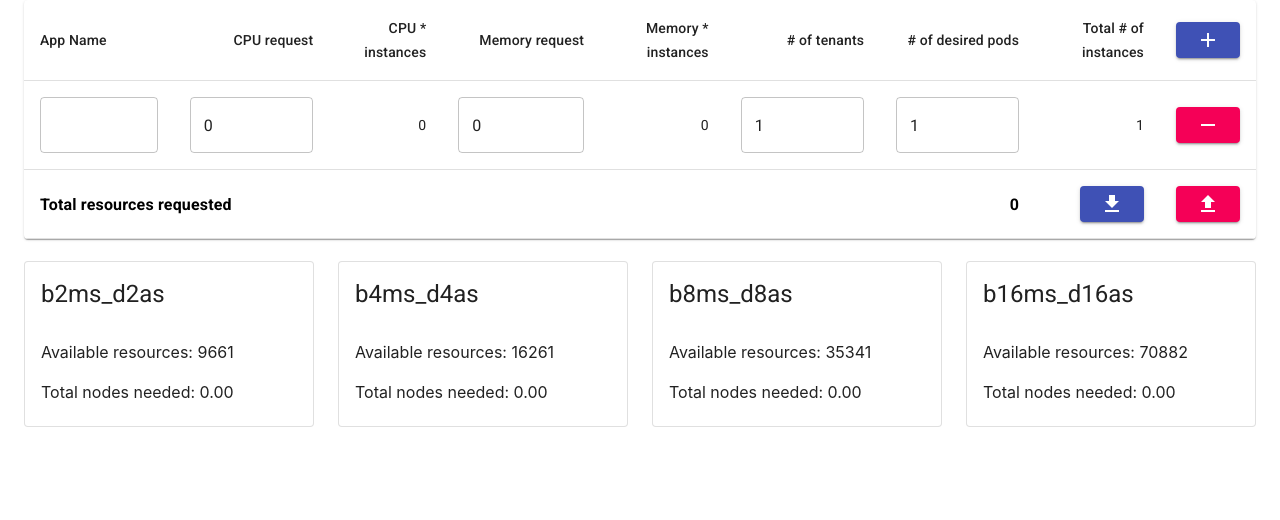
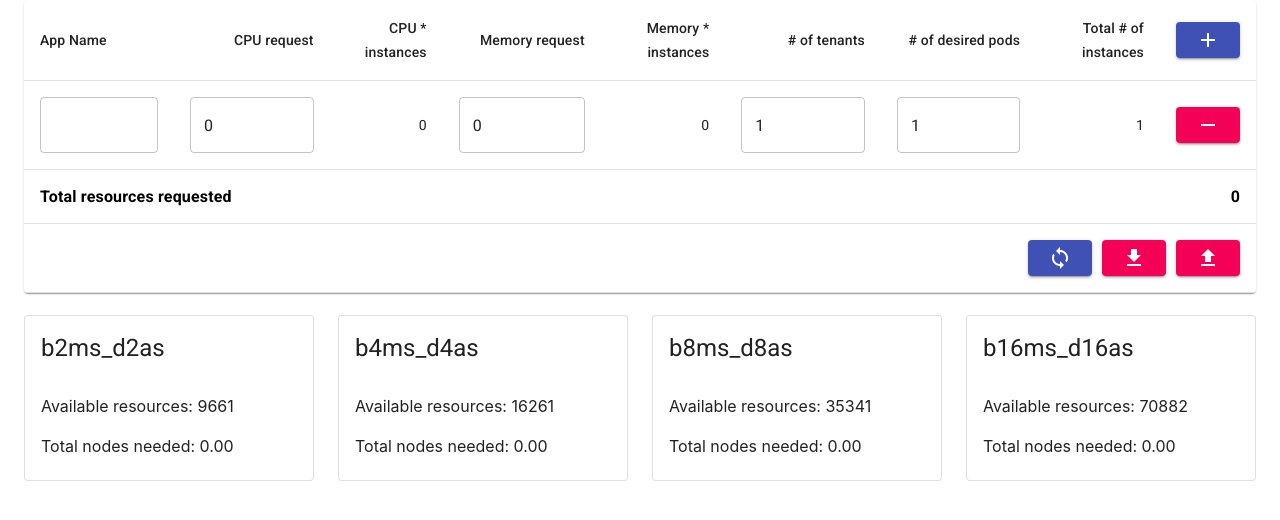
Before and after one commit to finkinfridom/aks-nodes-calculator, a React (Create React App) app: page / in a window 1280 px wide. Both pictures are taken after a click on the button "add". Shown: the top 520 px of the page. Built offline with nearby package versions, Linux system fonts and the light colour scheme.

Commit message:
reviewed ui

```diff
--- a/src/App.js
+++ b/src/App.js
@@ -27,12 +27,19 @@ const useStyles = makeStyles((theme) => ({
     color: "#000",
     fontWeight: "bold",
   },
+  actions: {
+    marginRight: "10px",
+  },
+  lastOf: {
+    marginRight: 0,
+  },
 }));
 function App() {
   const classes = useStyles();
   const [rows, setRows] = useState([]);
   const [csvUrl, setCsvUrl] = useState(null);
   const [totalResources, setTotalResources] = useState(0);
+  const [totals, setTotals] = useState(null);
 
   const processCSV = (str, delim = ",") => {
     const headers = str.slice(0, str.indexOf("\n")).split(delim);
@@ -64,7 +71,8 @@ function App() {
 
     reader.readAsText(csvFile);
   };
-  const daemonsetcpu = 200;
+  const DAEMONSETS_CPU = 200;
+  const ZERO_TO_FIXED = (0.0).toFixed(2);
   const resources = [
     {
       family: "b2ms_d2as",
@@ -81,7 +89,7 @@ function App() {
   ];
   const getAvailableResources = (family) => {
     const resource = resources.find((f) => f.family === family);
-    return resource.cpu + resource.memory - daemonsetcpu;
+    return resource.cpu + resource.memory - DAEMONSETS_CPU;
   };
   const onKeyPress = (e) => {
     if (e.keyCode !== 13 && e.charCode !== 13) {
@@ -150,6 +158,16 @@ function App() {
   const getTotalNodesNeeded = (family) => {
     const availableResources = getAvailableResources(family);
     return (totalResources / availableResources).toFixed(2);
+  };
+  const calculateTotals = () => {
+    const result = {};
+    for (let i = 0; i < resources.length; i++) {
+      const r = resources[i];
+      result[r.family] = {
+        nodesNeeded: getTotalNodesNeeded(r.family),
+      };
+    }
+    setTotals(result);
   };
   useEffect(() => {
     setTotalResources(getTotalResources(rows));
@@ -276,17 +294,33 @@ function App() {
           </TableBody>
           <TableFooter>
             <TableRow>
-              <TableCell colSpan={6} className={classes.table_footer}>
+              <TableCell colSpan={8} className={classes.table_footer}>
                 Total resources requested
               </TableCell>
               <TableCell align="right" className={classes.table_footer}>
                 {getTotalResources()}
               </TableCell>
-              <TableCell align="right">
+            </TableRow>
+            <TableRow>
+              <TableCell colSpan={6}></TableCell>
+              <TableCell align="right" colSpan={3}>
                 {rows.length && csvUrl ? (
                   <Button
+                    className={classes.actions}
                     variant="contained"
                     color="primary"
+                    onClick={() => {
+                      calculateTotals();
+                    }}
+                  >
+                    <Icon>sync</Icon>
+                  </Button>
+                ) : null}
+                {rows.length && csvUrl ? (
+                  <Button
+                    className={classes.actions}
+                    variant="contained"
+                    color="secondary"
                     href={`data:text/csv;charset=utf-8,${csvUrl}`}
                     download="nodepool.csv"
                     target="download"
@@ -294,9 +328,6 @@ function App() {
                     <Icon>download</Icon>
                   </Button>
                 ) : null}
-              </TableCell>
-
-              <TableCell align="right">
                 <input
                   type="file"
                   accept=".csv"
@@ -308,6 +339,7 @@ function App() {
                 />
                 <label htmlFor="contained-button-file">
                   <Button
+                    className={`${classes.actions} ${classes.lastOf}`}
                     variant="contained"
                     color="secondary"
                     component="span"
@@ -329,7 +361,8 @@ function App() {
                 Available resources: {getAvailableResources(r.family)}
                 <br />
                 <br />
-                Total nodes needed: {getTotalNodesNeeded(r.family)}
+                Total nodes needed:{" "}
+                {totals ? totals[r.family].nodesNeeded : ZERO_TO_FIXED}
               </CardContent>
             </Card>
           </Grid>
```
